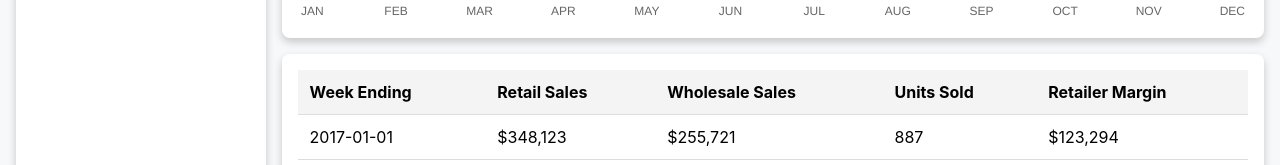
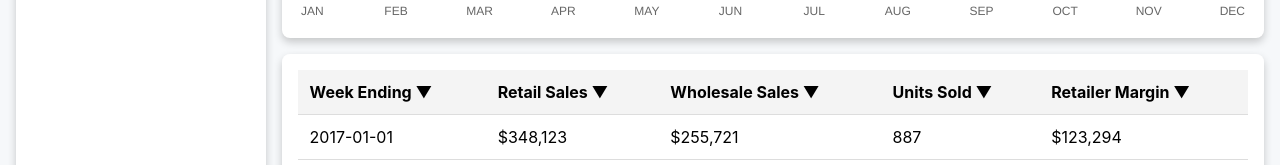
Before and after one commit to Ashishjayandar/StackLineAccessment, a React (Create React App) app: page / in a window 1280 px wide. Shown: the part 486-651 px from the top of the page. Built offline with nearby package versions, Linux system fonts and the light colour scheme.

Commit message:
fix: added sorting and arrow

```diff
--- a/package.json
+++ b/package.json
@@ -3,6 +3,10 @@
   "version": "0.1.0",
   "private": true,
   "dependencies": {
+    "@fortawesome/fontawesome-svg-core": "^6.6.0",
+    "@fortawesome/free-brands-svg-icons": "^6.6.0",
+    "@fortawesome/free-regular-svg-icons": "^6.6.0",
+    "@fortawesome/free-solid-svg-icons": "^6.6.0",
     "@reduxjs/toolkit": "^2.3.0",
     "@testing-library/jest-dom": "^5.17.0",
     "@testing-library/react": "^13.4.0",
--- a/src/components/table.js
+++ b/src/components/table.js
@@ -1,9 +1,43 @@
 import React from "react";
+import { useSelector, useDispatch } from "react-redux";
+import { setSortColumn } from "../redux/store/sortingSlice";
 
 const Table = ({ product }) => {
+  const dispatch = useDispatch();
+  const sortColumn = useSelector((state) => state.sorting.sortColumn);
+  const sortDirection = useSelector((state) => state.sorting.sortDirection);
+
+  const handleSort = (column) => {
+    dispatch(setSortColumn({ column }));
+  };
+
   if (!product || !product.sales) {
     return null; // Handle missing data
   }
+  const sortedSales = [...product.sales].sort((a, b) => {
+    if (!sortColumn) return 0;
+    const valueA = a[sortColumn];
+    const valueB = b[sortColumn];
+
+    if (sortDirection === "asc") {
+      return valueA > valueB ? 1 : -1;
+    } else {
+      return valueA < valueB ? 1 : -1;
+    }
+  });
+
+  // Function to render arrow based on sort direction
+  const renderSortArrow = (column) => (
+    <span
+      style={{
+        display: "inline-block",
+        transition: "transform 0.3s ease",
+        transform: sortColumn === column && sortDirection === "asc" ? "rotate(180deg)" : "rotate(0deg)",
+      }}
+    >
+      ▼
+    </span>
+  );
   return (
     <div
       style={{
@@ -19,15 +53,31 @@ const Table = ({ product }) => {
       <table style={{ width: "100%", borderCollapse: "collapse" }}>
         <thead>
           <tr>
-            <th style={headerStyle}>Week Ending</th>
-            <th style={headerStyle}>Retail Sales</th>
-            <th style={headerStyle}>Wholesale Sales</th>
-            <th style={headerStyle}>Units Sold</th>
-            <th style={headerStyle}>Retailer Margin</th>
+            <th style={headerStyle} onClick={() => handleSort("weekEnding")}>
+              Week Ending {renderSortArrow("weekEnding")}
+            </th>
+            <th style={headerStyle} onClick={() => handleSort("retailSales")}>
+              Retail Sales {renderSortArrow("retailSales")}
+            </th>
+            <th
+              style={headerStyle}
+              onClick={() => handleSort("wholesaleSales")}
+            >
+              Wholesale Sales {renderSortArrow("wholesaleSales")}
+            </th>
+            <th style={headerStyle} onClick={() => handleSort("unitsSold")}>
+              Units Sold {renderSortArrow("unitsSold")}
+            </th>
+            <th
+              style={headerStyle}
+              onClick={() => handleSort("retailerMargin")}
+            >
+              Retailer Margin {renderSortArrow("retailerMargin")}
+            </th>
           </tr>
         </thead>
         <tbody>
-          {product.sales.map((sale, index) => (
+          {sortedSales.map((sale, index) => (
             <tr key={index}>
               <td style={cellStyle}>{sale.weekEnding}</td>
               <td
@@ -37,7 +87,9 @@ const Table = ({ product }) => {
                 style={cellStyle}
               >{`$${sale.wholesaleSales.toLocaleString()}`}</td>
               <td style={cellStyle}>{sale.unitsSold.toLocaleString()}</td>
-              <td style={cellStyle}>{`$${sale.retailerMargin.toLocaleString()}`}</td>
+              <td
+                style={cellStyle}
+              >{`$${sale.retailerMargin.toLocaleString()}`}</td>
             </tr>
           ))}
         </tbody>
@@ -52,6 +104,8 @@ const headerStyle = {
   textAlign: "left",
   fontWeight: "bold",
   borderBottom: "1px solid #ddd",
+  cursor: "pointer",
+  userSelect: "none",
 };
 
 const cellStyle = {
--- /dev/null
+++ b/src/redux/store/sortingSlice.js
@@ -0,0 +1,23 @@
+import { createSlice } from "@reduxjs/toolkit";
+
+const sortingSlice = createSlice({
+  name: "sorting",
+  initialState: {
+    sortColumn: null,
+    sortDirection: "asc",
+  },
+  reducers: {
+    setSortColumn: (state, action) => {
+      const { column } = action.payload;
+      if (state.sortColumn === column) {
+        state.sortDirection = state.sortDirection === "asc" ? "desc" : "asc";
+      } else {
+        state.sortColumn = column;
+        state.sortDirection = "asc";
+      }
+    },
+  },
+});
+
+export const { setSortColumn } = sortingSlice.actions;
+export default sortingSlice.reducer;
--- a/src/redux/store/store.js
+++ b/src/redux/store/store.js
@@ -1,9 +1,11 @@
 import { configureStore } from '@reduxjs/toolkit';
 import productReducer from './productSlice';
+import sortingReducer from './sortingSlice';
 
 const store = configureStore({
   reducer: {
-    product: productReducer
+    product: productReducer,
+    sorting: sortingReducer,
   },
 });
 
```
Also changed, not shown: 1 other file (tests, documents, lock files or other folders). Lines whose indentation alone changed are shown as unchanged.
